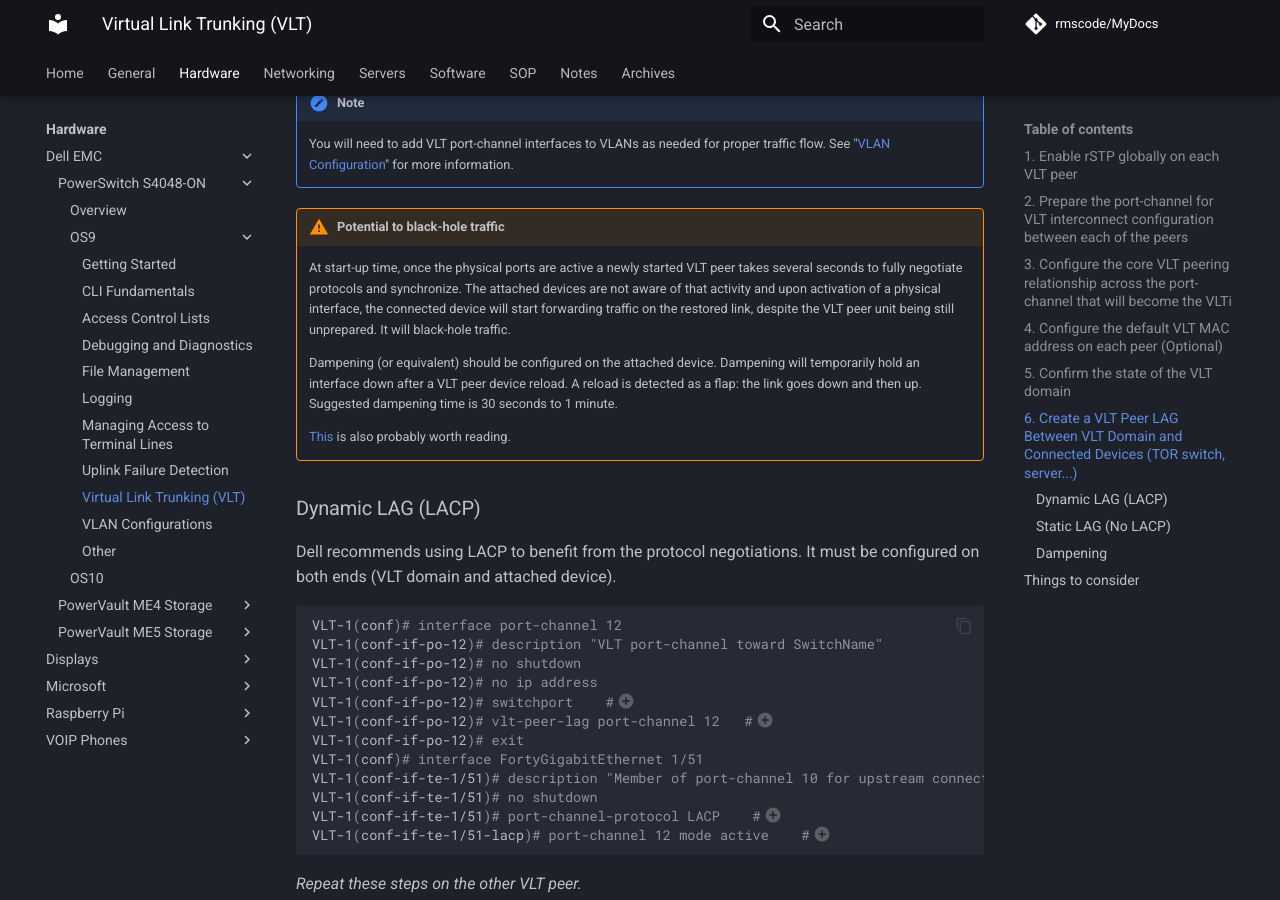
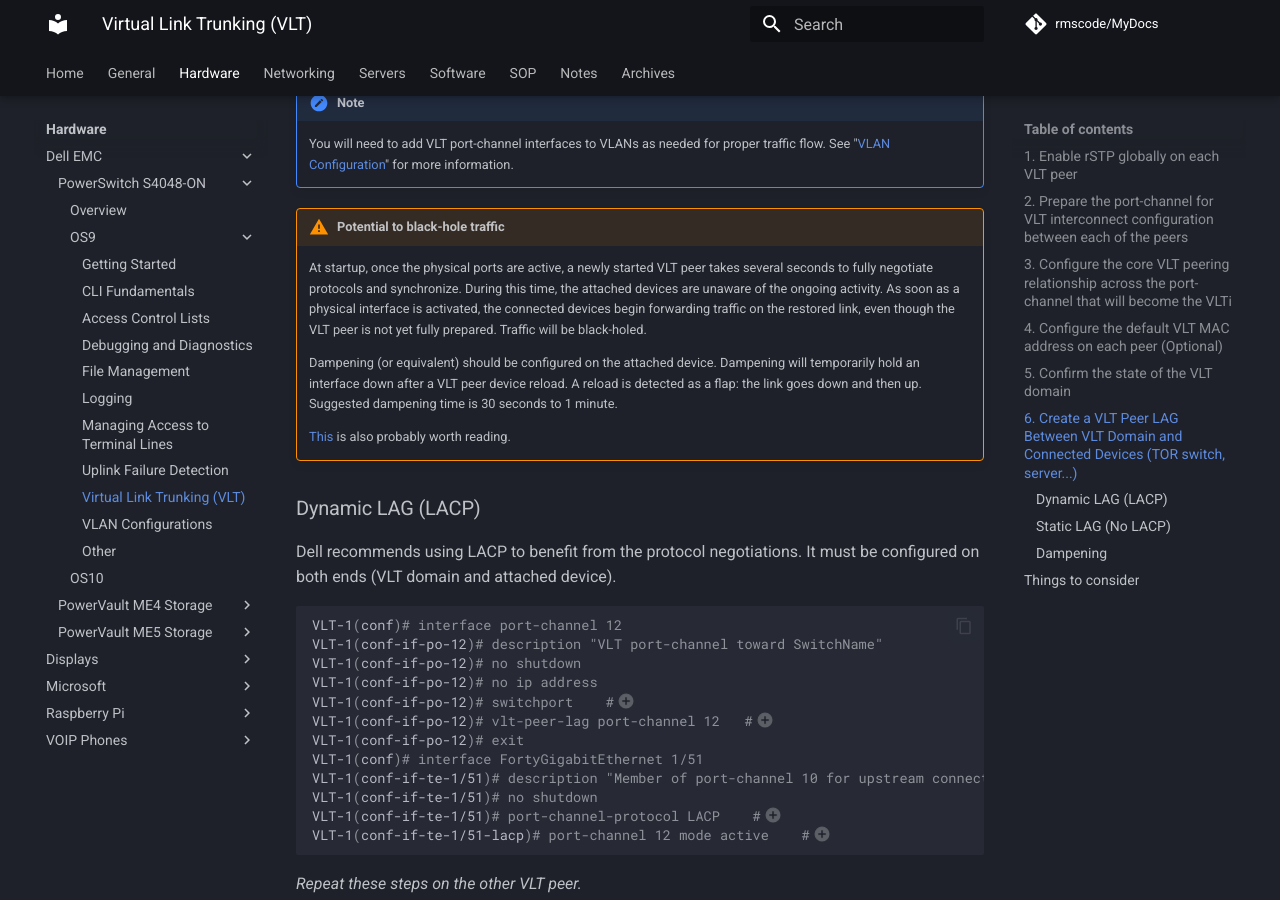
Before and after one commit to rmscode/binary-garden, an MkDocs documentation site: the page built from docs/hardware/dell-emc/S4048-ON/os9-vlt.md, in a window 1280 px wide and 900 px high, scrolled down 4059 px. Built offline with MkDocs 1.6.1 and Material for MkDocs 9.7.7, drawn with Linux system fonts in a browser that asks for light colours; comment, search, counter and statistics services are not loaded.

Commit message:
Docs: Revised a warning for clarity.
The original, which was a copy/paste from the Dell docs, was poorly written in my opinion.

```diff
--- a/docs/hardware/dell-emc/S4048-ON/os9-vlt.md
+++ b/docs/hardware/dell-emc/S4048-ON/os9-vlt.md
@@ -201,7 +201,7 @@
 
 !!! Warning "Potential to black-hole traffic"
 
-    At start-up time, once the physical ports are active a newly started VLT peer takes several seconds to fully negotiate protocols and synchronize. The attached devices are not aware of that activity and upon activation of a physical interface, the connected device will start forwarding traffic on the restored link, despite the VLT peer unit being still unprepared. It will black-hole traffic.
+    At startup, once the physical ports are active, a newly started VLT peer takes several seconds to fully negotiate protocols and synchronize. During this time, the attached devices are unaware of the ongoing activity. As soon as a physical interface is activated, the connected devices begin forwarding traffic on the restored link, even though the VLT peer is not yet fully prepared. Traffic will be black-holed.
 
     Dampening (or equivalent) should be configured on the attached device. Dampening will temporarily hold an interface down after a VLT peer device reload. A reload is detected as a flap: the link goes down and then up. Suggested dampening time is 30 seconds to 1 minute.
 
```
